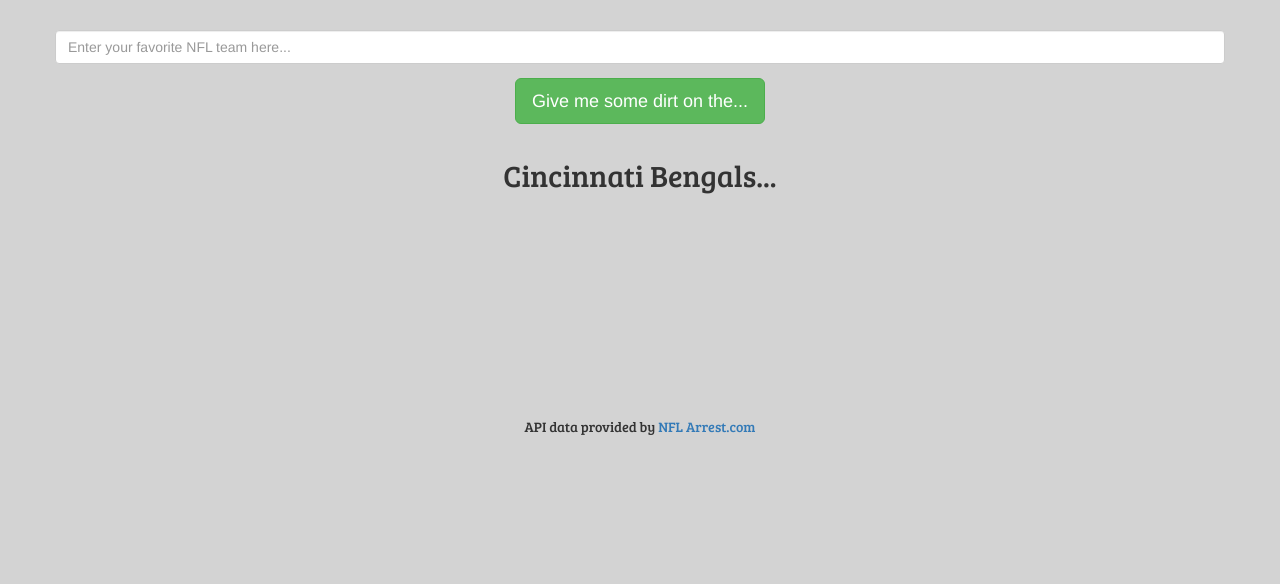
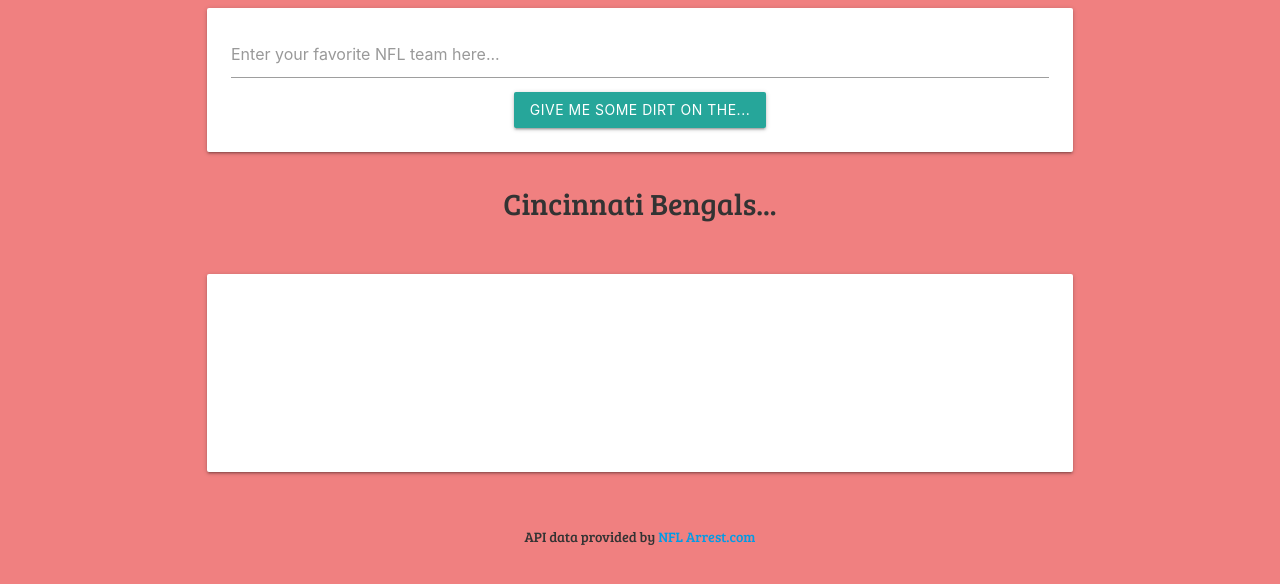
Before and after one commit to johncpatterson/TIY-9-3-Chart-JS, a website: page index.html in a window 1280 px wide. Drawn offline with nearby package versions, Linux system fonts and the light colour scheme; no server answers; a web font is replaced by a local one.

Commit message:
using Materialize CSS to add some styling

```diff
--- a/index.html
+++ b/index.html
@@ -7,6 +7,7 @@
    <title>Get the scoop on your favorite NFL team</title>
    <link href="https://fonts.googleapis.com/css?family=Bree+Serif|Gentium+Basic|Wendy+One" rel="stylesheet">
    <link rel="stylesheet" href="https://maxcdn.bootstrapcdn.com/bootstrap/3.3.7/css/bootstrap.min.css">
+   <link rel="stylesheet" href="https://cdnjs.cloudflare.com/ajax/libs/materialize/0.97.8/css/materialize.min.css">
    <link rel="stylesheet" href="css/main.css">
    <script src="https://cdnjs.cloudflare.com/ajax/libs/Chart.js/2.1.4/Chart.min.js"></script>
 </head>
@@ -14,7 +15,7 @@
 <body>
    <div class="container">
       <div class="row">
-         <div class="search-team">
+         <div class="search-team card-panel hoverable">
             <form action="#" id="submitForm">
                <input type="text" id="searchBox" class="form-control" placeholder="Enter your favorite NFL team here..." />
             </form>
@@ -24,7 +25,7 @@
             <span id="teamCityGoesHere" class="teamCity">Cincinnati</span> <span id="teamNameGoesHere" class="teamName">Bengals...</span>
          </div>
       </div>
-      <div class="">
+      <div class="card-panel hoverable">
          <canvas id="myChart"></canvas>
       </div>
    </div>
--- a/sass/main.scss
+++ b/sass/main.scss
@@ -1,5 +1,5 @@
 body {
-   background-color: lightgray;
+   background-color: lightcoral;
 }
 
 input {
@@ -16,12 +16,10 @@
    font-size: 30px;
    margin: 30px 0;
    font-family: 'Bree Serif', serif;
-
 }
 
 footer {
    text-align: center;
    margin: 40px 0;
    font-family: 'Bree Serif', serif;
-
 }
```
Also changed, not shown: css/main.css.
